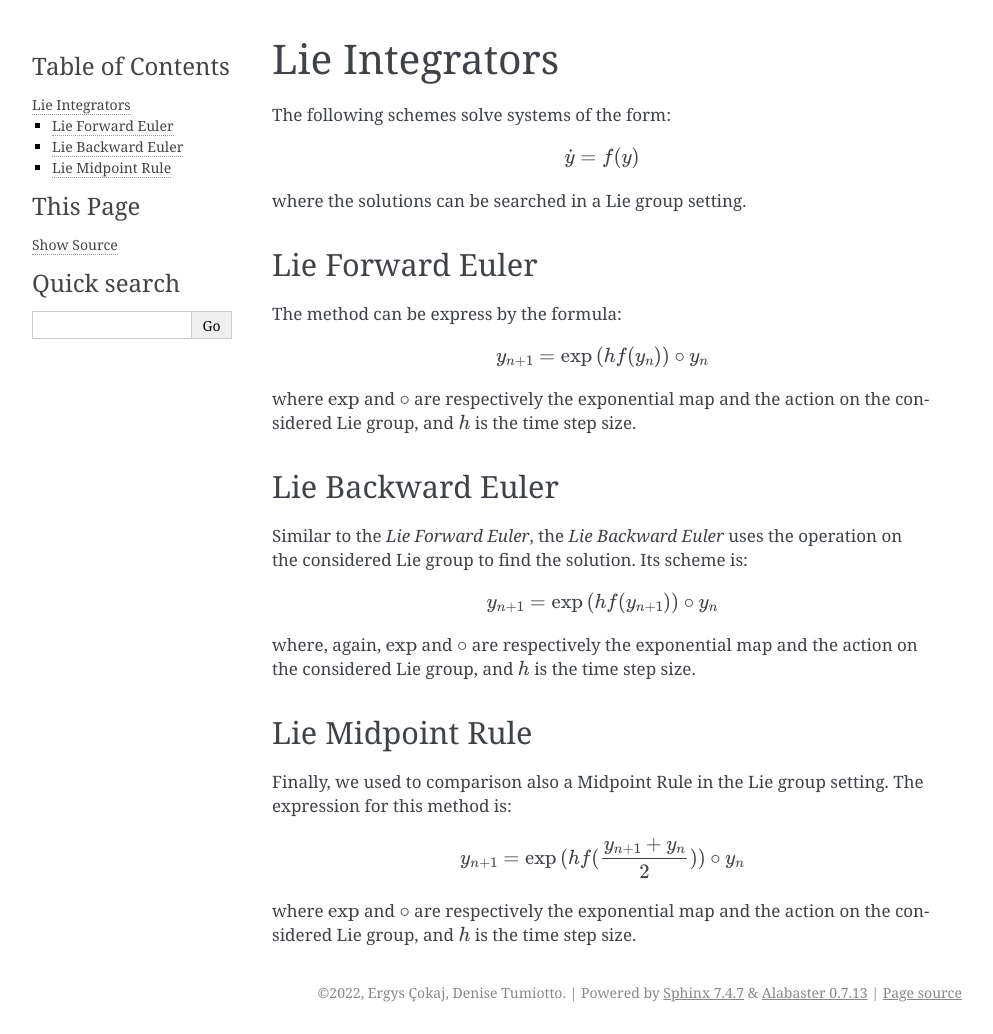
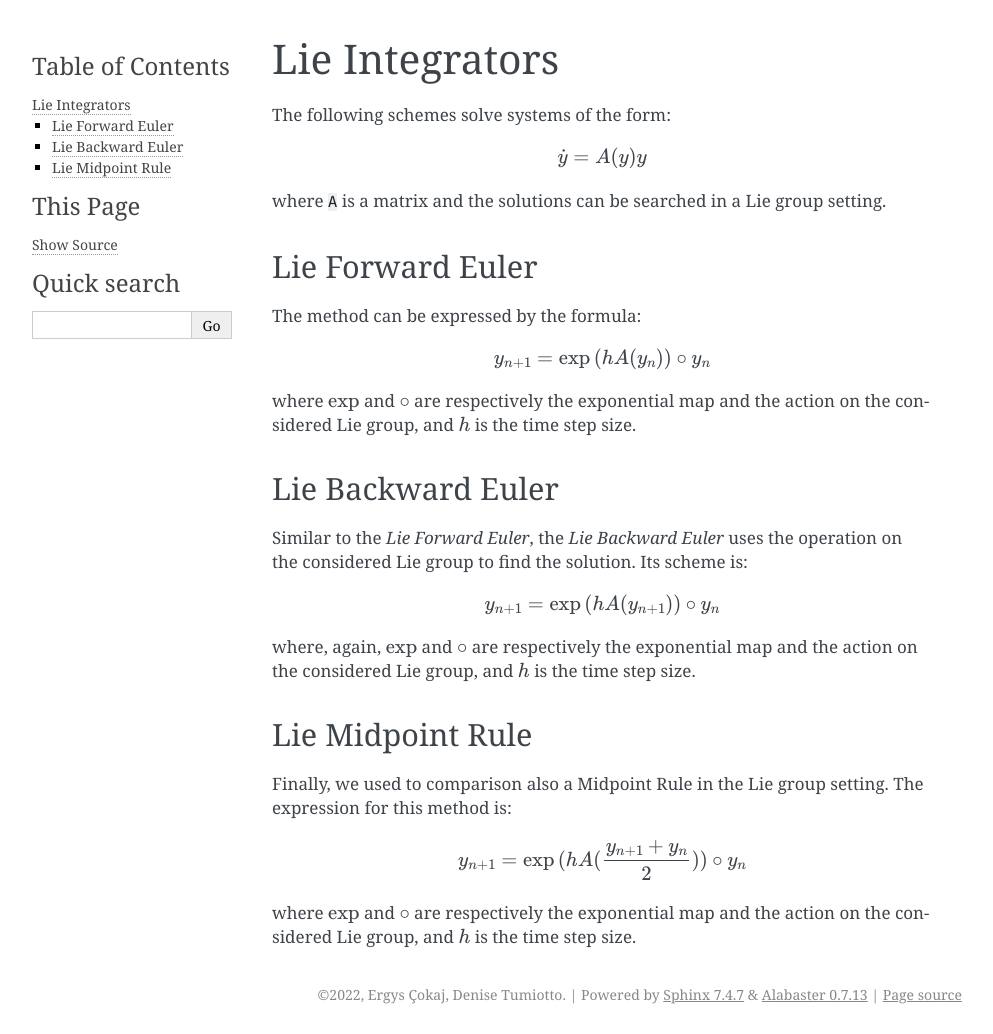
Before and after one commit to THREAD-3-2/lie_group_time_integrator, a Sphinx documentation site: the page built from docs/lieintegr.rst, in a window 1280 px wide. Shown: the whole page, without its empty margins (148-1141 px from the left). Built offline with Sphinx 7.4.7, drawn with Linux system fonts in a browser that asks for light colours; cross-references to code outside the pages are shown as plain code.

```diff
--- a/docs/index.rst
+++ b/docs/index.rst
@@ -11,6 +11,7 @@ Contents
 ========
 
 .. toctree::
+   howto
    sphpend
    lieintegr
    matlab
--- a/docs/lieintegr.rst
+++ b/docs/lieintegr.rst
@@ -9,22 +9,22 @@ The following schemes solve systems of the form:
 .. math::
 
     \begin{align}
-        \dot{y} = f(y)
+        \dot{y} = A(y)y
     \end{align}
 
-where the solutions can be searched in a Lie group setting.
+where :maht:`A` is a matrix and the solutions can be searched in a Lie group setting.
 
 .. _Lie_Ex_Euler:
 
 Lie Forward Euler
 -------------------
 
-The method can be express by the formula:
+The method can be expressed by the formula:
 
 .. math::
 
     \begin{align}
-        y_{n+1} = \exp{(hf(y_{n}))}\circ y_{n}
+        y_{n+1} = \exp{(hA(y_{n}))}\circ y_{n}
     \end{align}
 
 where :math:`\exp` and :math:`\circ` are respectively the exponential map and the action on the considered Lie group, and :math:`h` is the time step size.
@@ -40,7 +40,7 @@ Its scheme is:
 .. math::
 
     \begin{align}
-        y_{n+1} = \exp{(hf(y_{n+1}))}\circ y_{n}
+        y_{n+1} = \exp{(hA(y_{n+1}))}\circ y_{n}
     \end{align}
 
 where, again, :math:`\exp` and :math:`\circ` are respectively the exponential map and the action on the considered Lie group, and :math:`h` is the time step size.
@@ -56,7 +56,7 @@ The expression for this method is:
 .. math::
 
     \begin{align}
-        y_{n+1} = \exp{(hf(\frac{y_{n+1}+y_{n}}{2}))}\circ y_{n}
+        y_{n+1} = \exp{(hA(\frac{y_{n+1}+y_{n}}{2}))}\circ y_{n}
     \end{align}
 
 where :math:`\exp` and :math:`\circ` are respectively the exponential map and the action on the considered Lie group, and :math:`h` is the time step size.
```
Also changed, not shown: docs/howto.rst (added, +27 -0 lines), docs/matlab.rst (+10 -1 lines), docs/sphpend.rst (+6 -3 lines), 4 other files.
